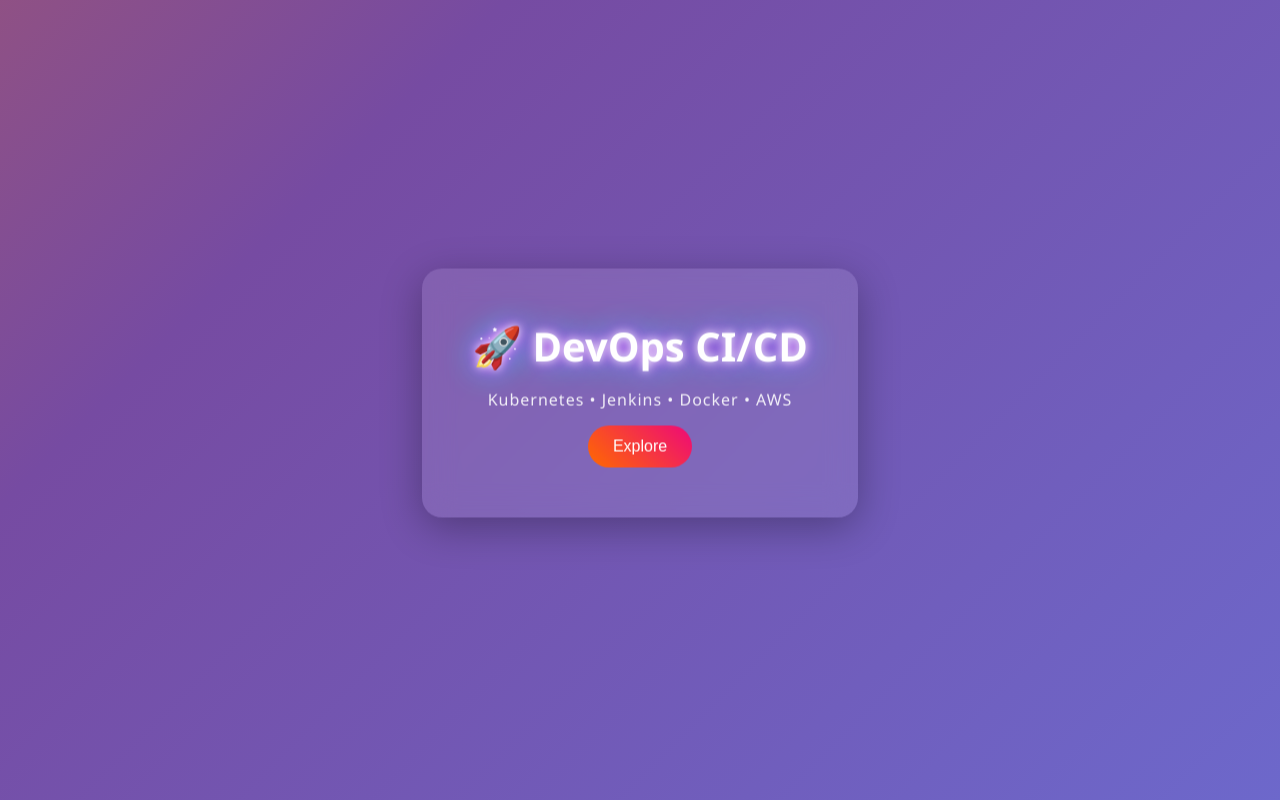
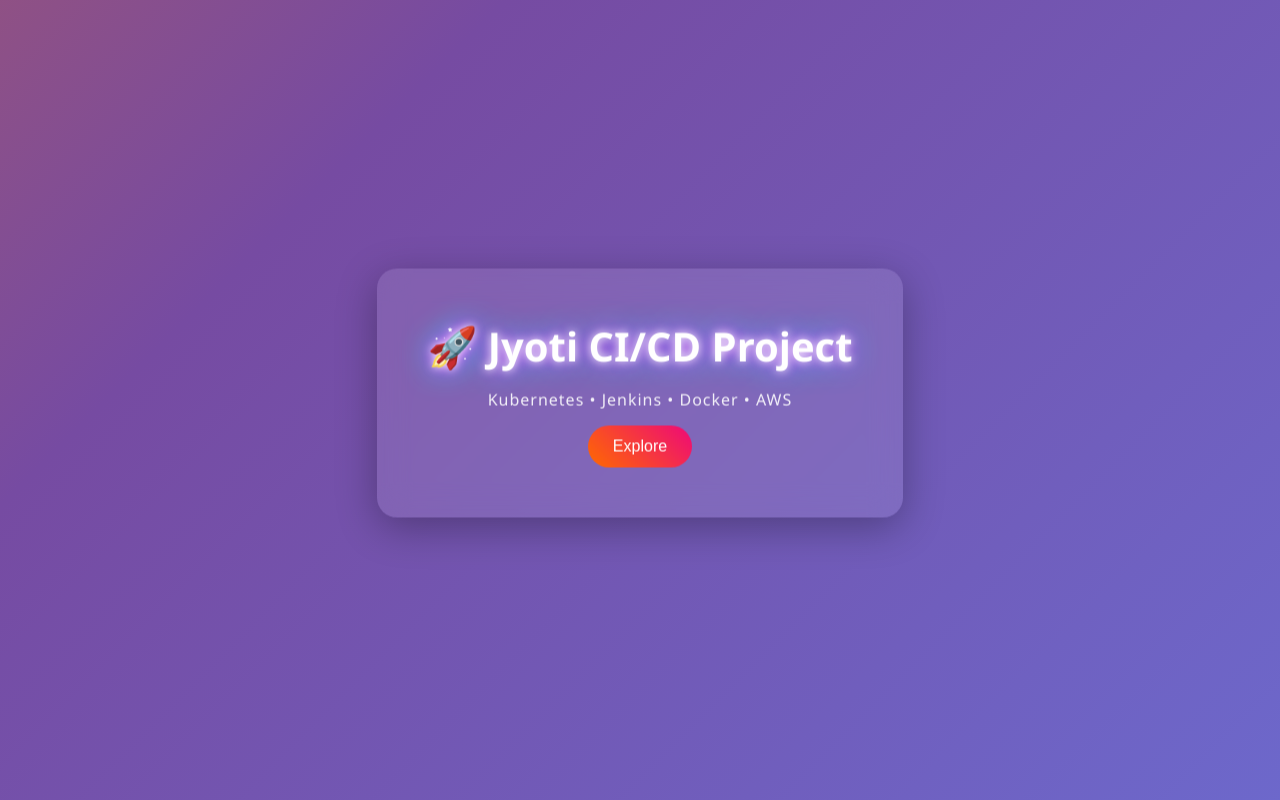
Before and after one commit to jyotiprakashdas784/Docker-Kubernetes-Jenkins_Project, a plain HTML site: page index.html in a window 1280 px wide. Drawn offline with Linux system fonts and the light colour scheme.

Commit message:
Update index.html

```diff
--- a/index.html
+++ b/index.html
@@ -11,7 +11,7 @@
 
     <div class="container">
         <div class="card">
-            <h1 class="glow">🚀 DevOps CI/CD</h1>
+            <h1 class="glow">🚀 Jyoti CI/CD Project</h1>
             <p>Kubernetes • Jenkins • Docker • AWS</p>
             <button onclick="launchRocket()">Explore</button>
         </div>
```
